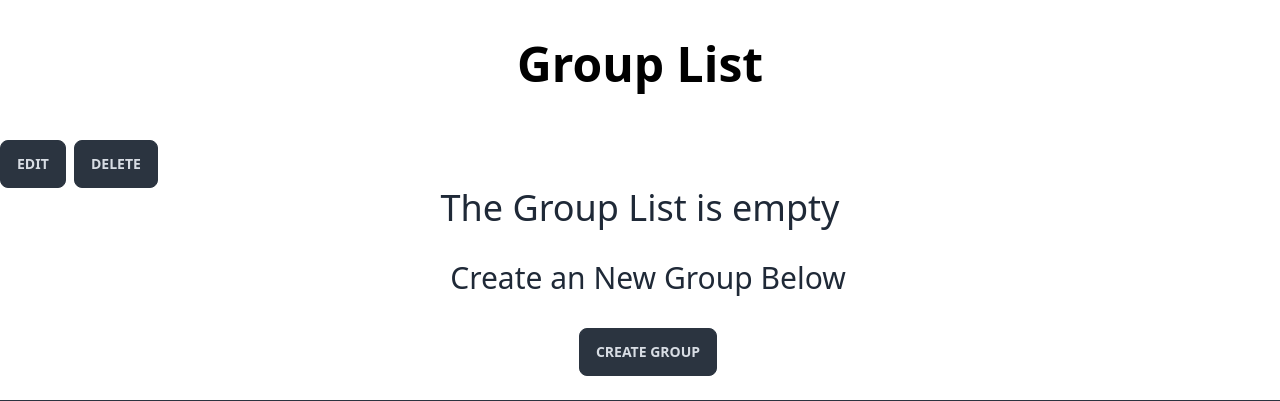
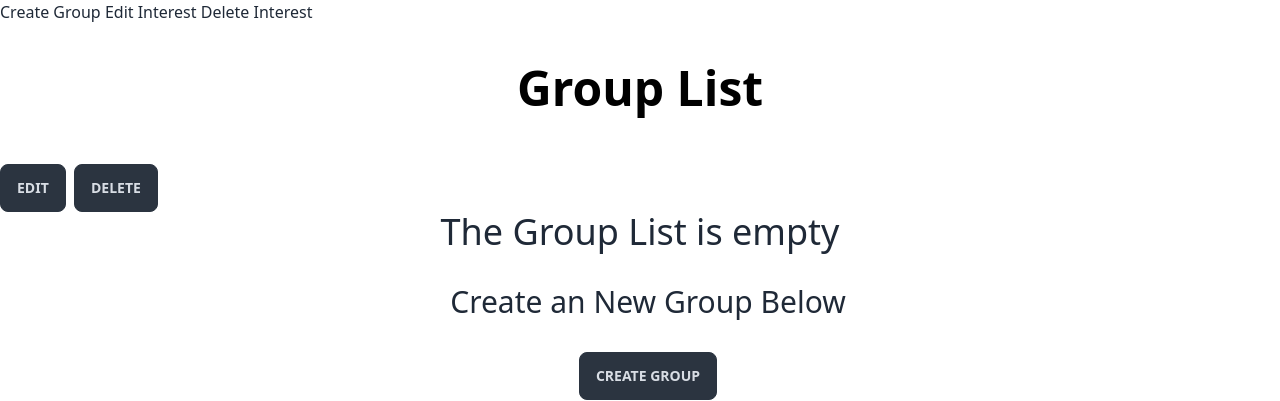
Before and after one commit to Bharatchandran/summitPrj3, a Django app: page /interests/1/groups/ in a window 1280 px wide. Shown: the part 68-469 px from the top of the page. Run offline with Django 4.2, Linux system fonts and the light colour scheme; data that the repository does not hold is empty; some libraries are stand-ins or nearby versions.

Commit message:
added association with member and group

```diff
--- a/main_app/admin.py
+++ b/main_app/admin.py
@@ -1,5 +1,5 @@
 from django.contrib import admin
-from .models import Interest, Group, Topic, Post, Like
+from .models import Interest, Group, Topic, Post, Like, Member
 
 
 
@@ -9,3 +9,4 @@ admin.site.register(Group)
 admin.site.register(Topic)
 admin.site.register(Post)
 admin.site.register(Like)
+admin.site.register(Member)
--- a/main_app/models.py
+++ b/main_app/models.py
@@ -69,3 +69,7 @@ class Post(models.Model):
 class Like(models.Model):
     post = models.ForeignKey(Post, on_delete=models.CASCADE)
     user = models.ForeignKey(User,on_delete=models.CASCADE)
+
+class Member(models.Model):
+    user = models.ForeignKey(User,on_delete=models.CASCADE)
+    group= models.ForeignKey(Post, on_delete=models.CASCADE)
--- a/main_app/templates/main_app/group_list.html
+++ b/main_app/templates/main_app/group_list.html
@@ -1,7 +1,21 @@
 
 {% extends 'base.html'%}
 {% block content%}
+<a href="{%url 'group_new' interest_id %}">Create Group</a>
+<a href="{%url 'interest_update' interest_id %}">Edit Interest</a>
+<a href="{%url 'interest_delete' interest_id %}">Delete Interest</a>
 <h1 class="text-5xl font-bold text-center text-black m-10">Group List</h1>
+{% for group in groups %}
+    <a href="{% url 'group_detail' group.id %}">
+        <div class="card">
+            <h1 class="card-title"> {{ group.name }}</h1>
+            <form action="{%url 'add_member_to_group' group.id%}" method="POST">
+                {%csrf_token%}
+                <button type="submit">Join</button>
+            </form>
+        </div>
+    </a>
+{%endfor%}
 <!-- Perhap change this to dynamic dispay interest name for the title -->
 
 <div class="space-x-1 ">
--- a/main_app/urls.py
+++ b/main_app/urls.py
@@ -25,6 +25,8 @@ urlpatterns = [
          views.GroupUpdate.as_view(), name='group_update'),
     path('interests/groups/<int:pk>/delete/',
          views.GroupDelete.as_view(), name='group_delete'),
+    path('interests/groups/<int:group_id>/add_member/',
+         views.add_member_to_group, name='add_member_to_group'),
 
     # TOPIC URLS
     path('interests/groups/<int:group_id>/topics',
--- a/main_app/views.py
+++ b/main_app/views.py
@@ -8,7 +8,7 @@ from django.contrib.auth import login
 from django.contrib.auth.forms import UserCreationForm
 from django.contrib.auth.decorators import login_required
 from django.contrib.auth.mixins import LoginRequiredMixin
-from .models import Post, Interest, Topic, Group, Like
+from .models import Post, Interest, Topic, Group, Like, Member
 from .forms import GroupForm, TopicForm, PostForm
 from datetime import datetime
 from django.urls import reverse_lazy
@@ -222,6 +222,10 @@ class PostDelete(LoginRequiredMixin, DeleteView):
 #     # return redirect('detail', group_id=group_id)
 #     return
 
+def add_member_to_group(request,group_id):
+    Member.objects.create(user_id=request.user.id, group_id=group_id)
+    return redirect('group_detail', group_id=group_id)
+
 def create_like(request, group_id, post_id):
     post = Post.objects.get(id=post_id)
     like = post.like_set.filter(user=request.user)
```
Also changed, not shown: summit/settings.py (+12 -12 lines), main_app/migrations/0003_member.py (added).
